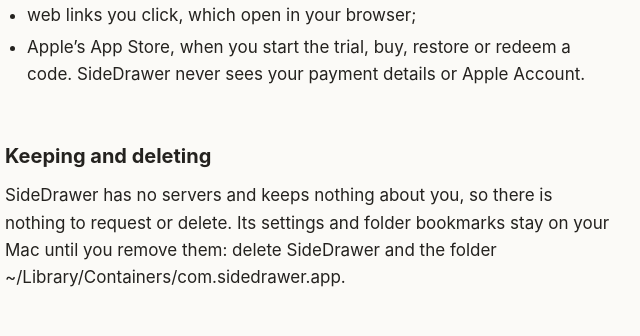
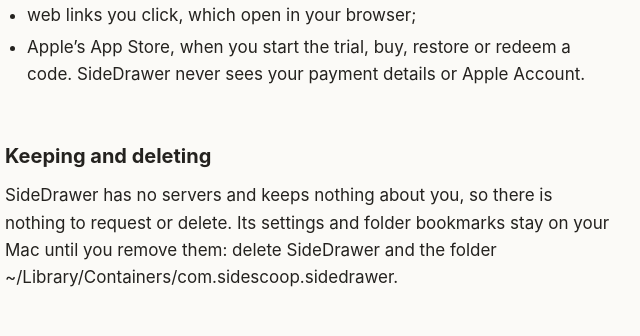
Before and after one commit to sidescoop-app/sidescoop-app.github.io, a plain HTML site: page drawer/privacy-policy.html in a window 1280 px wide. Shown: the part 728-1064 px from the top of the page, 331-971 px from the left. Drawn offline with Linux system fonts and the light colour scheme.

Commit message:
Add files via upload

```diff
--- a/drawer/privacy-policy.html
+++ b/drawer/privacy-policy.html
@@ -62,7 +62,7 @@
 <li>Apple’s App Store, when you start the trial, buy, restore or redeem a code. SideDrawer never sees your payment details or Apple Account.</li>
 </ul>
 <h2>Keeping and deleting</h2>
-<p>SideDrawer has no servers and keeps nothing about you, so there is nothing to request or delete. Its settings and folder bookmarks stay on your Mac until you remove them: delete SideDrawer and the folder ~/Library/Containers/com.sidedrawer.app.</p>
+<p>SideDrawer has no servers and keeps nothing about you, so there is nothing to request or delete. Its settings and folder bookmarks stay on your Mac until you remove them: delete SideDrawer and the folder ~/Library/Containers/com.sidescoop.sidedrawer.</p>
 <h2>Children</h2>
 <p>SideDrawer collects no information from anyone, including children.</p>
 <h2>Changes</h2>
```
